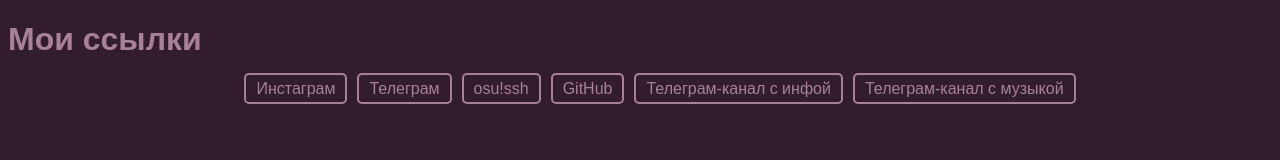
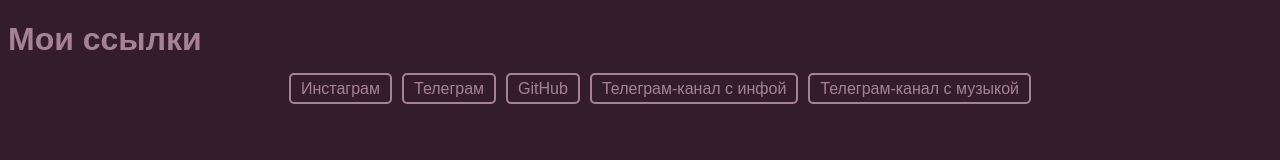
Before and after one commit to vistly/contactwithme, a plain HTML site: page index.html in a window 1280 px wide. Drawn offline with Linux system fonts and the light colour scheme.

Commit message:
Update index.html

```diff
--- a/index.html
+++ b/index.html
@@ -59,7 +59,6 @@
     <ul>
         <li><a href="https://www.instagram.com/gyomlx/">Инстаграм</a></li>
         <li><a href="https://t.me/gyomlx/">Телеграм</a></li>
-        <li><a href="https://osu.ppy.sh/https://osu.ppy.sh/users/24098373">osu!ssh</a></li>
         <li><a href="https://github.com/vistly">GitHub</a></li>
         <li><a href="https://t.me/gyomlx_info">Телеграм-канал с инфой</a></li>
         <li><a href="https://t.me/gyomlx_music">Телеграм-канал с музыкой</a></li>
```
